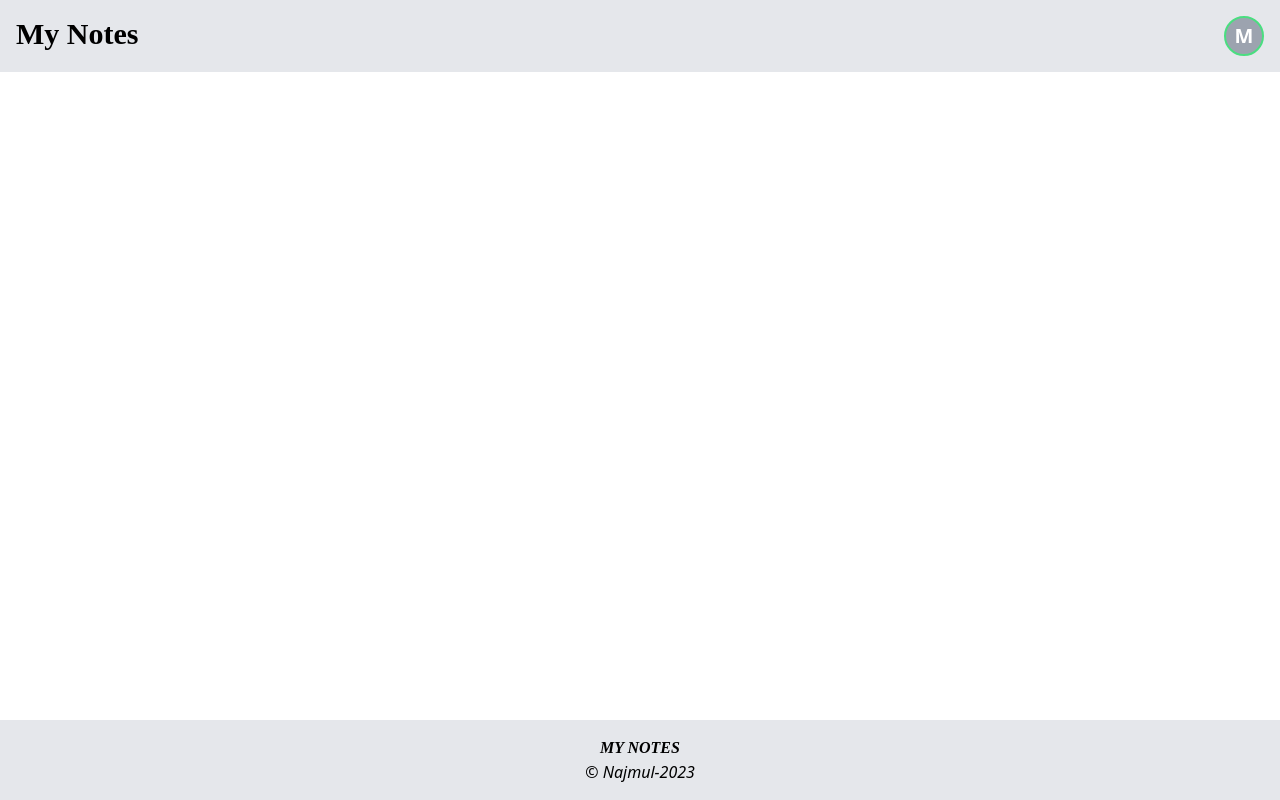
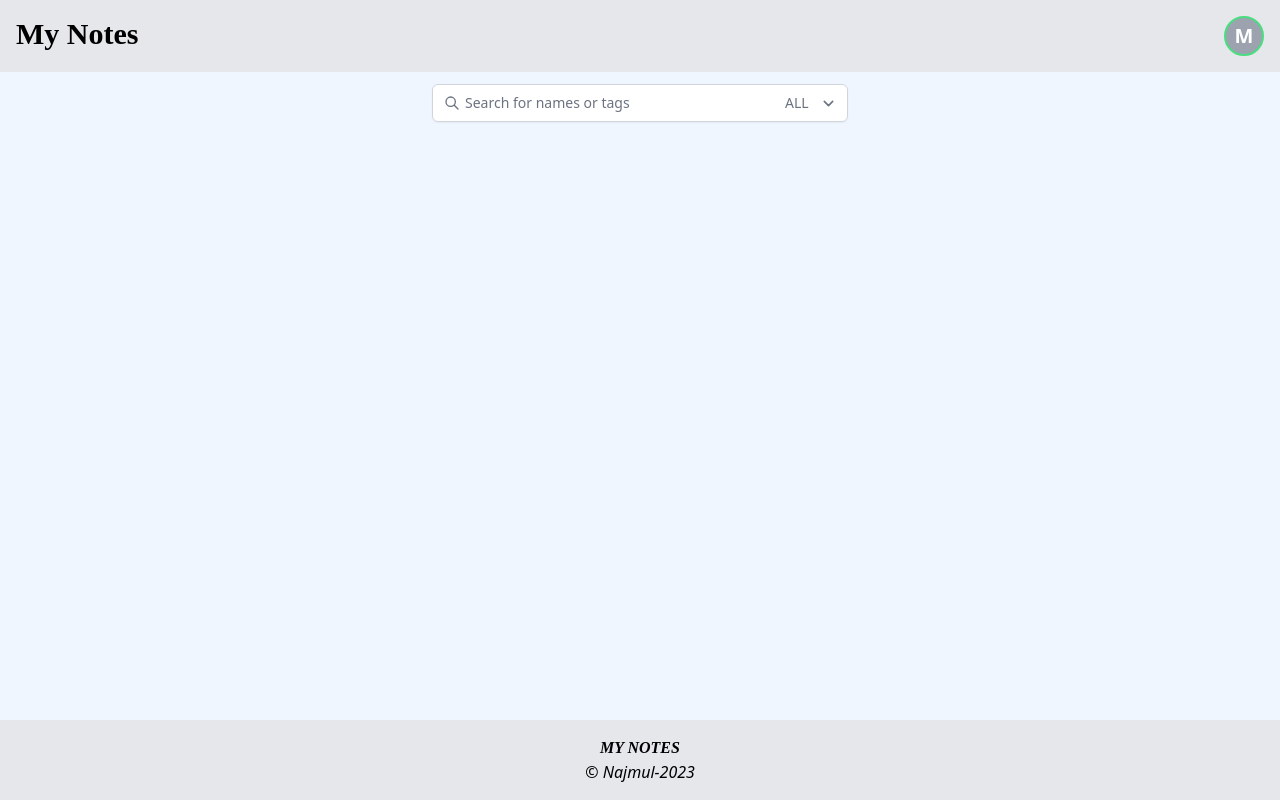
Before and after one commit to Najmul-Kabir-Joy/notes-web, a Next.js app: page / in a window 1280 px wide. Built offline with nearby package versions, Linux system fonts and the light colour scheme.

Commit message:
added searchbar

```diff
--- a/package.json
+++ b/package.json
@@ -10,6 +10,7 @@
   },
   "dependencies": {
     "@next/font": "13.1.5",
+    "@tailwindcss/forms": "^0.5.3",
     "@types/node": "18.11.18",
     "@types/react": "18.0.27",
     "@types/react-dom": "18.0.10",
--- /dev/null
+++ b/src/assets/icons/SearchIcon.tsx
@@ -0,0 +1,23 @@
+import React from 'react';
+
+const SearchIcon = () => {
+  return (
+    <svg
+      aria-hidden="true"
+      className="w-4 h-4 text-gray-500 dark:text-gray-400"
+      fill="none"
+      stroke="currentColor"
+      viewBox="0 0 24 24"
+      xmlns="http://www.w3.org/2000/svg"
+    >
+      <path
+        strokeLinecap="round"
+        strokeLinejoin="round"
+        strokeWidth="2"
+        d="M21 21l-6-6m2-5a7 7 0 11-14 0 7 7 0 0114 0z"
+      ></path>
+    </svg>
+  );
+};
+
+export default SearchIcon;
--- /dev/null
+++ b/src/components/common/SearchBar.tsx
@@ -0,0 +1,26 @@
+import SearchIcon from '@/assets/icons/SearchIcon';
+import React, { useState } from 'react';
+import SearchField from './SearchField';
+import Sorter from './Sorter';
+
+const SearchBar = () => {
+  const [searchKey, setSearchKey] = useState('');
+  const [sortKey, setSortKey] = useState('all');
+
+  console.log(searchKey, sortKey);
+  return (
+    <div className="w-full px-4 py-2 flex justify-center items-center">
+      <div className="relative mt-1 rounded-md shadow-sm lg:w-1/3 sm:w-full">
+        <div className="pointer-events-none absolute inset-y-0 left-0 flex items-center pl-3">
+          <span className="text-gray-500 sm:text-sm">
+            <SearchIcon />
+          </span>
+        </div>
+        <SearchField setSearchKey={setSearchKey} />
+        <Sorter setSortKey={setSortKey} />
+      </div>
+    </div>
+  );
+};
+
+export default SearchBar;
--- /dev/null
+++ b/src/components/common/SearchField.tsx
@@ -0,0 +1,20 @@
+import React from 'react';
+
+const SearchField = ({
+  setSearchKey,
+}: {
+  setSearchKey: React.Dispatch<React.SetStateAction<string>>;
+}) => {
+  return (
+    <input
+      type="text"
+      name="search"
+      id="search"
+      className="block w-full rounded-md border-gray-300 pl-8 pr-16 focus:border-blue-500 focus:ring-blue-500 sm:text-sm"
+      placeholder="Search for names or tags"
+      onChange={(e) => setSearchKey(e.target.value)}
+    />
+  );
+};
+
+export default SearchField;
--- /dev/null
+++ b/src/components/common/Sorter.tsx
@@ -0,0 +1,23 @@
+import React from 'react';
+
+const Sorter = ({ setSortKey }: { setSortKey: React.Dispatch<React.SetStateAction<string>> }) => {
+  const tagList: string[] = ['all', 'tag1', 'tag2'];
+  return (
+    <div className="absolute inset-y-0 right-0 flex items-center">
+      <select
+        id="sort"
+        name="sort"
+        className="h-full rounded-md border-transparent bg-transparent py-0 pl-2 pr-7 text-gray-500 focus:border-blue-500 focus:ring-blue-500 sm:text-sm"
+        onChange={(e) => setSortKey(e.target.value)}
+      >
+        {tagList.map((opt: string, index: number) => (
+          <option key={index} value={opt}>
+            {opt.toUpperCase()}
+          </option>
+        ))}
+      </select>
+    </div>
+  );
+};
+
+export default Sorter;
--- a/src/pages/index.tsx
+++ b/src/pages/index.tsx
@@ -1,15 +1,19 @@
+import SearchBar from '@/components/common/SearchBar';
 import Head from 'next/head';
+import React from 'react';
 
 export default function Home() {
   return (
-    <>
+    <React.Fragment>
       <Head>
         <title>Create Next App</title>
         <meta name="description" content="Generated by create next app" />
         <meta name="viewport" content="width=device-width, initial-scale=1" />
         <link rel="icon" href="/favicon.ico" />
       </Head>
-      <main className="bg-white py-2"></main>
-    </>
+      <main className="py-2 mt-16 w-full min-h-[calc(100vh-140px)] bg-blue-50">
+        <SearchBar />
+      </main>
+    </React.Fragment>
   );
 }
--- a/tailwind.config.js
+++ b/tailwind.config.js
@@ -11,5 +11,6 @@ module.exports = {
   theme: {
     extend: {},
   },
-  plugins: [],
+  // eslint-disable-next-line import/no-extraneous-dependencies
+  plugins: [require('@tailwindcss/forms')],
 };
```
Also changed, not shown: 2 other files (tests, documents, lock files or other folders).
